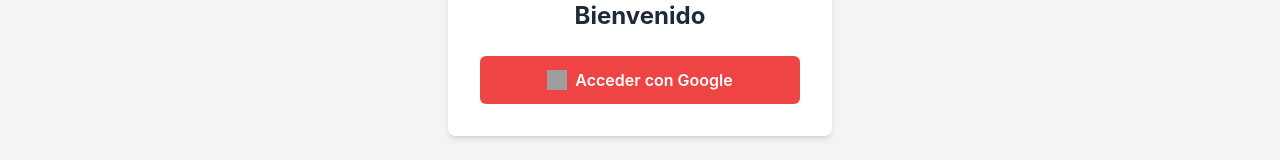
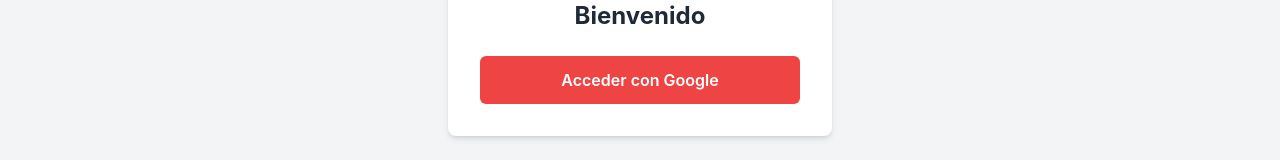
Before and after one commit to JeisonAlexanderHernandezReyes/Prueba-Tecnica-Semana, a React (Create React App) app: page /Prueba-Tecnica-Semana/login in a window 1280 px wide. Shown: the part 396-556 px from the top of the page. Built offline with nearby package versions, Linux system fonts and the light colour scheme; grey boxes are pictures that could not be loaded.

Commit message:
Eliminar icono de Google en el botón de acceso en LoginPage

```diff
--- a/src/pages/LoginPage.jsx
+++ b/src/pages/LoginPage.jsx
@@ -38,7 +38,6 @@
           onClick={handleLogin}
           className="flex items-center justify-center bg-red-500 text-white py-3 px-4 rounded-md hover:bg-red-600 w-full font-semibold transition duration-200"
         >
-          <img src="path-to-google-icon" alt="Google icon" className="w-5 h-5 mr-2" />
           Acceder con Google
         </button>
       </div>
```
